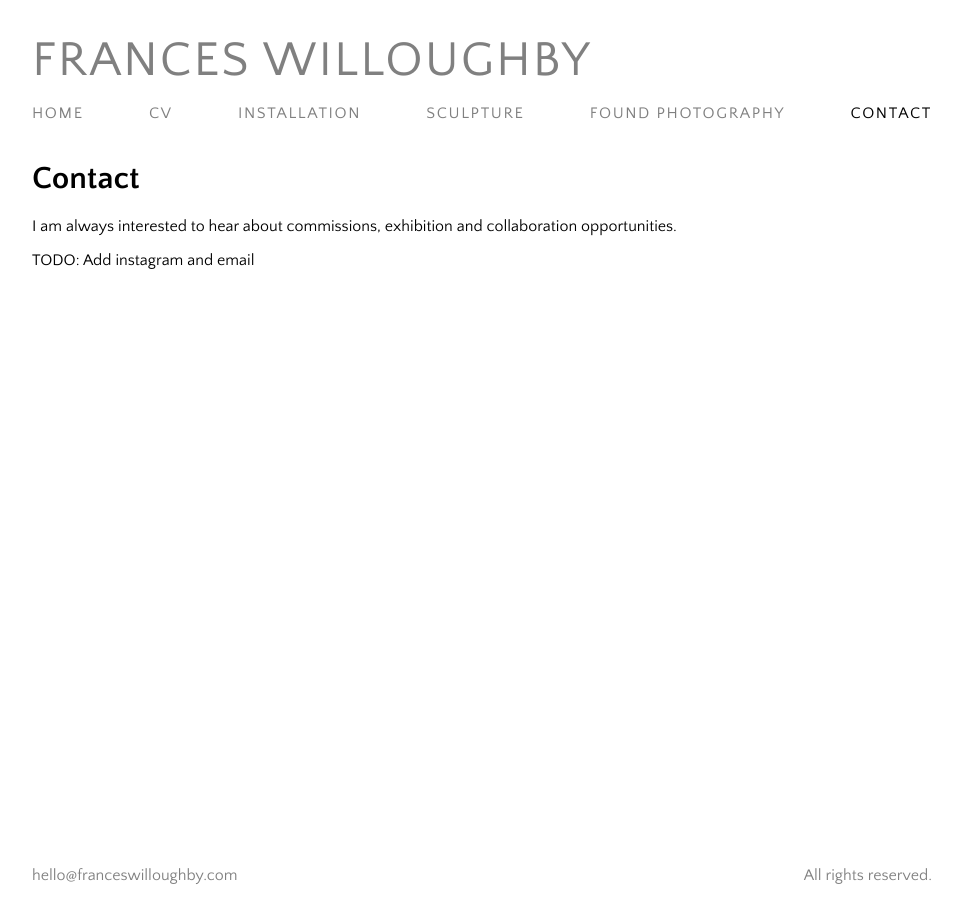
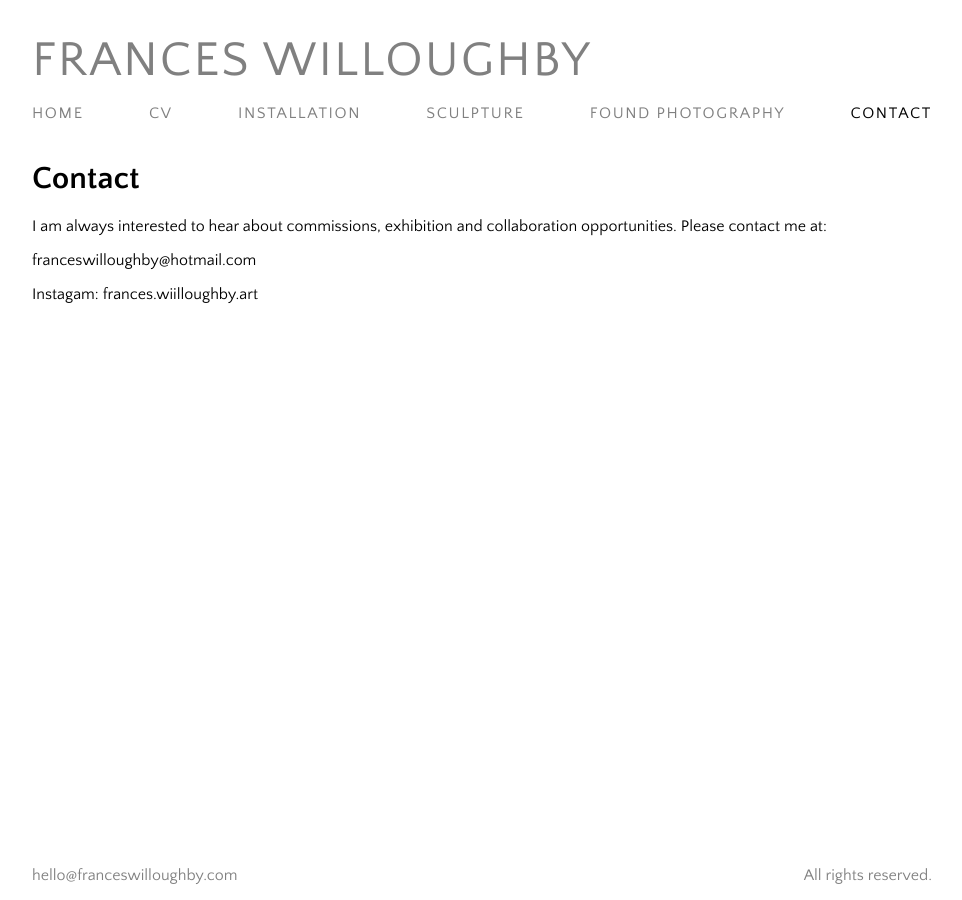
Before and after one commit to mwaddoups/fwilloughby-art, a Jekyll site: the page built from contact.md, in a window 1280 px wide. Shown: the whole page, without its empty margins (158-1120 px from the left). Built offline with Jekyll 4.4.1, drawn with Linux system fonts in a browser that asks for light colours.

Commit message:
Update from Forestry.io Frances Willoughby updated contact.md

```diff
--- a/contact.md
+++ b/contact.md
@@ -2,10 +2,12 @@
 layout: default
 title: Contact
 headerimage: play-along-2.jpg
+
 ---
-
 # Contact
 
-I am always interested to hear about commissions, exhibition and collaboration opportunities.
+I am always interested to hear about commissions, exhibition and collaboration opportunities. Please contact me at:
 
-TODO: Add instagram and email
+franceswilloughby@hotmail.com
+
+Instagam: frances.wiilloughby.art
```
